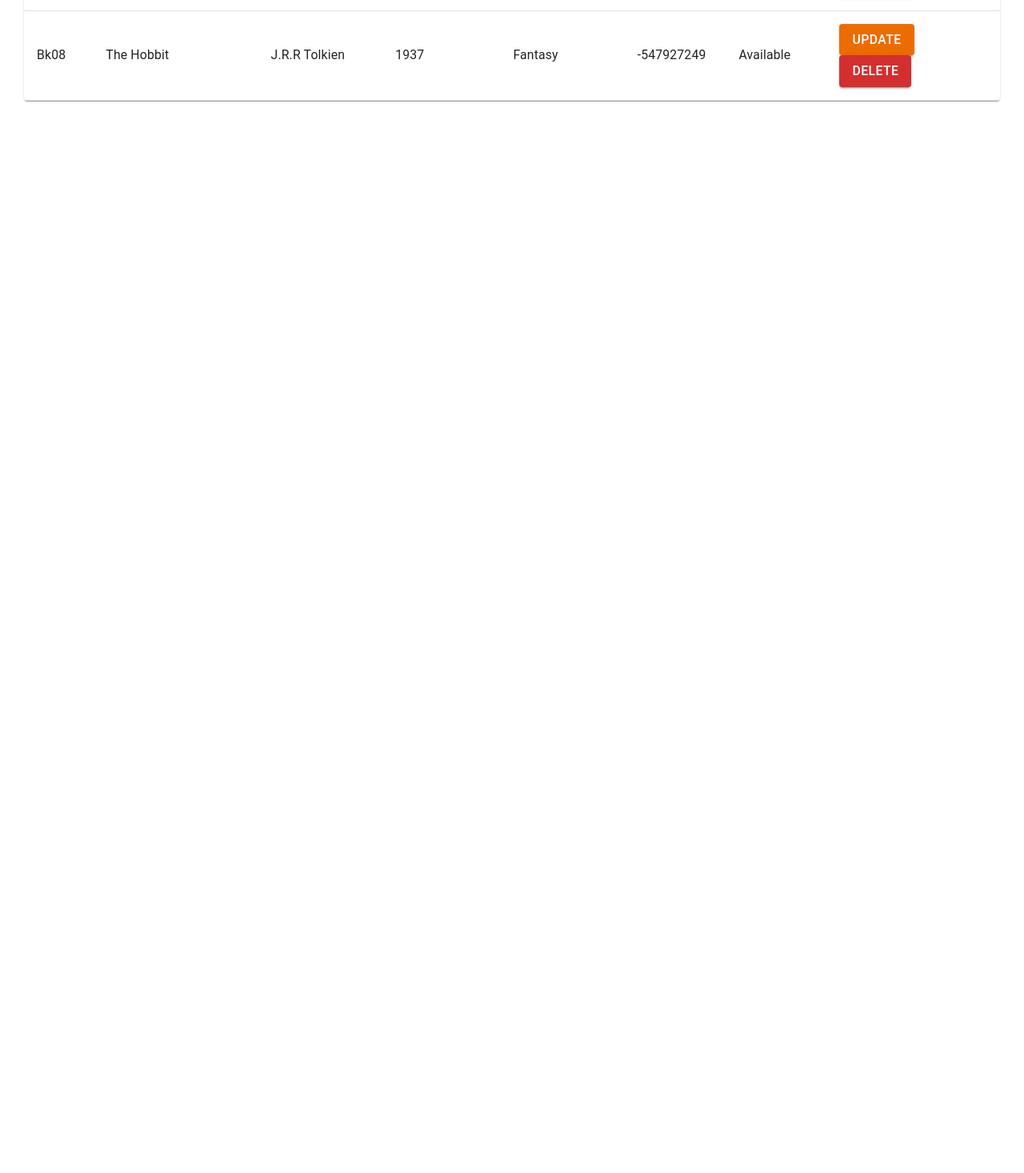
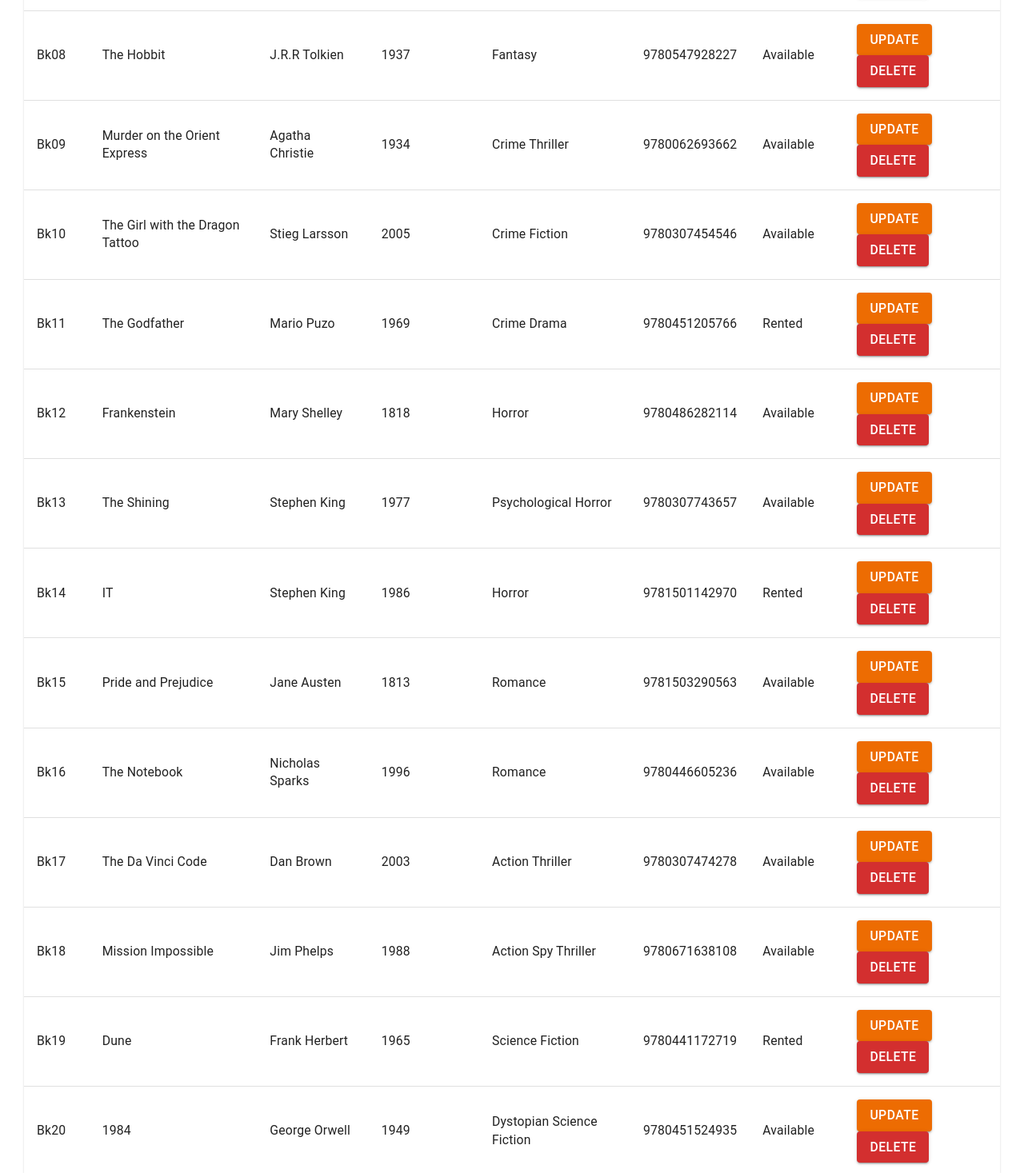
Before and after one commit to maparnachandren-cloud/Library-Stock-Keeping-App, a React (Vite) app in the folder frontend/: page /admindashboard in a window 1280 px wide. Shown: the part 1102-2569 px from the top of the page at 80% size. Before the commit the page ends 1258 px from the top, so only its background shows below. Built offline with nearby package versions, Linux system fonts and the light colour scheme.

Commit message:
admindashboard and addbook done

```diff
--- a/frontend/src/components/AddBook/AddBook.jsx
+++ b/frontend/src/components/AddBook/AddBook.jsx
@@ -4,7 +4,9 @@ import Button from "@mui/material/Button";
 import MenuItem from "@mui/material/MenuItem";
 import Paper from "@mui/material/Paper";
 
+
 const AddBook = () => {
+
 
   return (
     <Paper
--- a/frontend/src/components/AdminDashboard/AdminDashboard.jsx
+++ b/frontend/src/components/AdminDashboard/AdminDashboard.jsx
@@ -17,7 +17,7 @@ const AdminDashboard = () => {
       author: "James Clear",
       pYear:2018,
       genre:"Self Help Book",
-      isbn:978-1847941831,
+      isbn:9781847941831,
       status: "Available",
     },
     {
@@ -26,7 +26,7 @@ const AdminDashboard = () => {
       author: "J.K Rowling",
       pYear:1997,
       genre:"Fantasy",
-      isbn:978-1408855652,
+      isbn:9781408855652,
       status: "Rented"
     },
     {
@@ -35,7 +35,7 @@ const AdminDashboard = () => {
     author: "Paulo Coelho",
     pYear:1988,
     genre:"Adventure Fiction",
-    isbn:978-61122415,
+    isbn:9780061122415,
     status: "Available"
     },
     {
@@ -44,7 +44,7 @@ const AdminDashboard = () => {
     author: "Robert Kiyosaki",
     pYear:1997,
     genre:"Finance",
-    isbn:978-1612680194,
+    isbn:9781612680194,
     status: "Rented",
 },
 
@@ -54,7 +54,7 @@ const AdminDashboard = () => {
     author: "Morgan Housel",
     pYear:2020,
     genre:"Finance",
-    isbn:978-857197689,
+    isbn:9780857197689,
     status: "Available",
 },
 
@@ -64,7 +64,7 @@ const AdminDashboard = () => {
     author: "Hector Garcia",
     pYear:2016,
     genre:"Self Help",
-    isbn:978-1786330895,
+    isbn:9781786330895,
     status: "Available",
 },
 {
@@ -73,7 +73,7 @@ const AdminDashboard = () => {
     author: "A.P.J Abdul Kalam",
     pYear:1999,
     genre:"Autobiography",
-    isbn:978-8173711466,
+    isbn:9788173711466,
     status: "Rented",
 },
 {
@@ -82,8 +82,116 @@ const AdminDashboard = () => {
     author: "J.R.R Tolkien",
     pYear:1937,
     genre:"Fantasy",
-    isbn:978-547928227,
+    isbn:9780547928227,
     status: "Available",
+},
+{
+    id:"Bk09",
+    title: "Murder on the Orient Express",
+    author: "Agatha Christie",
+    pYear:1934,
+    genre:"Crime Thriller",
+    isbn:9780062693662,
+    status: "Available"
+},
+{
+    id:"Bk10",
+    title: "The Girl with the Dragon Tattoo",
+    author: "Stieg Larsson",
+    pYear:2005,
+    genre:"Crime Fiction",
+    isbn:9780307454546,
+    status: "Available"
+},
+{
+    id:"Bk11",
+    title: "The Godfather",
+    author: "Mario Puzo",
+    pYear:1969,
+    genre:"Crime Drama",
+    isbn:9780451205766,
+    status: "Rented"
+},
+{
+    id:"Bk12",
+    title: "Frankenstein",
+    author: "Mary Shelley",
+    pYear:1818,
+    genre:"Horror",
+    isbn:9780486282114,
+    status: "Available"
+},
+{
+    id:"Bk13",
+    title: "The Shining",
+    author: "Stephen King",
+    pYear:1977,
+    genre:"Psychological Horror",
+    isbn:9780307743657,
+    status: "Available"
+},
+{
+    id:"Bk14",
+    title: "IT",
+    author: "Stephen King",
+    pYear:1986,
+    genre:"Horror",
+    isbn:9781501142970,
+    status: "Rented"
+},
+{
+    id:"Bk15",
+    title: "Pride and Prejudice",
+    author: "Jane Austen",
+    pYear:1813,
+    genre:"Romance",
+    isbn:9781503290563,
+    status: "Available"
+},
+{
+    id:"Bk16",
+    title: "The Notebook",
+    author: "Nicholas Sparks",
+    pYear:1996,
+    genre:"Romance",
+    isbn:9780446605236,
+    status: "Available"
+},
+{
+    id:"Bk17",
+    title: "The Da Vinci Code",
+    author: "Dan Brown",
+    pYear:2003,
+    genre:"Action Thriller",
+    isbn:9780307474278,
+    status: "Available"
+},
+{
+    id:"Bk18",
+    title: "Mission Impossible",
+    author: "Jim Phelps",
+    pYear:1988,
+    genre:"Action Spy Thriller",
+    isbn:9780671638108,
+    status: "Available"
+},
+{
+    id:"Bk19",
+    title: "Dune",
+    author: "Frank Herbert",
+    pYear:1965,
+    genre:"Science Fiction",
+    isbn:9780441172719,
+    status: "Rented"
+},
+{
+    id:"Bk20",
+    title: "1984",
+    author: "George Orwell",
+    pYear:1949,
+    genre:"Dystopian Science Fiction",
+    isbn:9780451524935,
+    status: "Available"
 }
   ];
 
```
